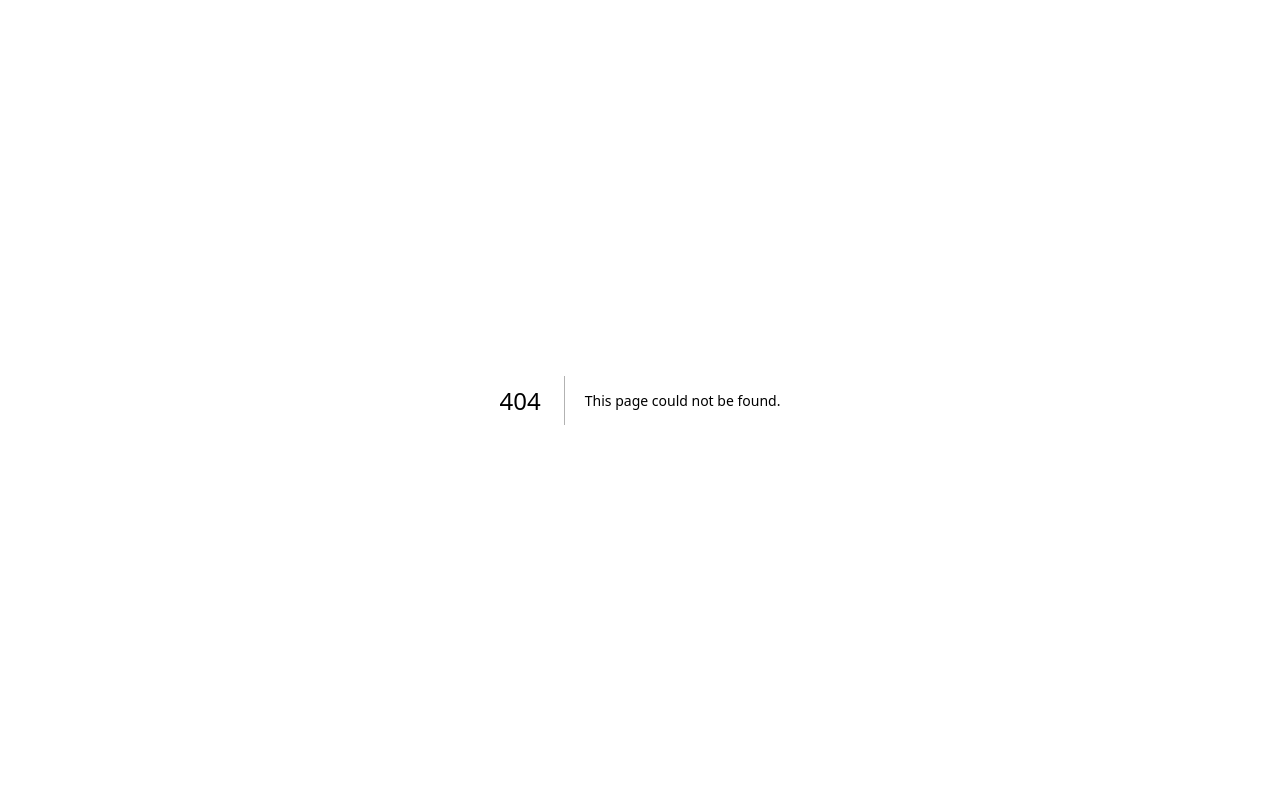
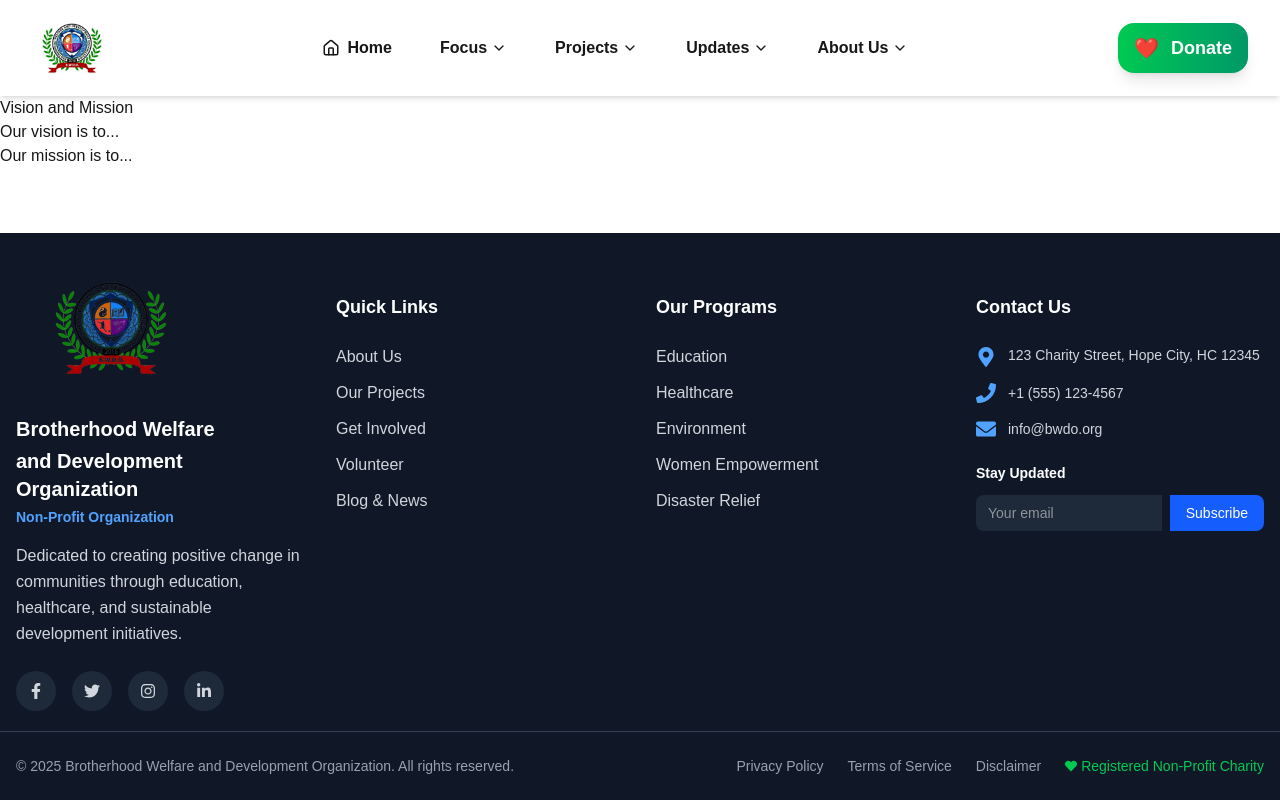
Before and after one commit to NAIM2046/BWDO, a Next.js app: page /vission-mission in a window 1280 px wide. Before the commit this address had no page. Built offline with nearby package versions, Linux system fonts and the light colour scheme.

Commit message:
add vision-mission

```diff
--- /dev/null
+++ b/src/app/(root)/vission-mission/page.jsx
@@ -0,0 +1,13 @@
+import React from "react";
+
+const page = () => {
+  return (
+    <div>
+      <h1>Vision and Mission</h1>
+      <p>Our vision is to...</p>
+      <p>Our mission is to...</p>
+    </div>
+  );
+};
+
+export default page;
```
